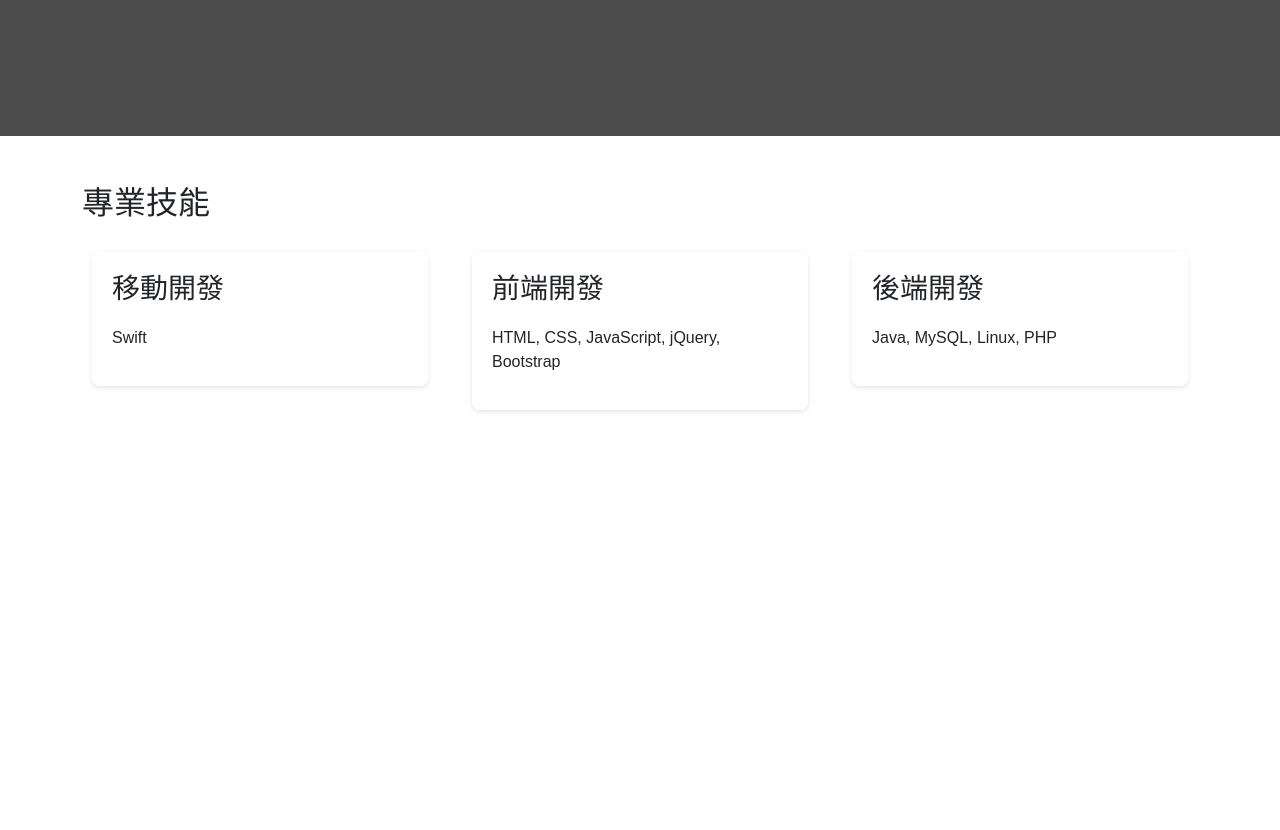
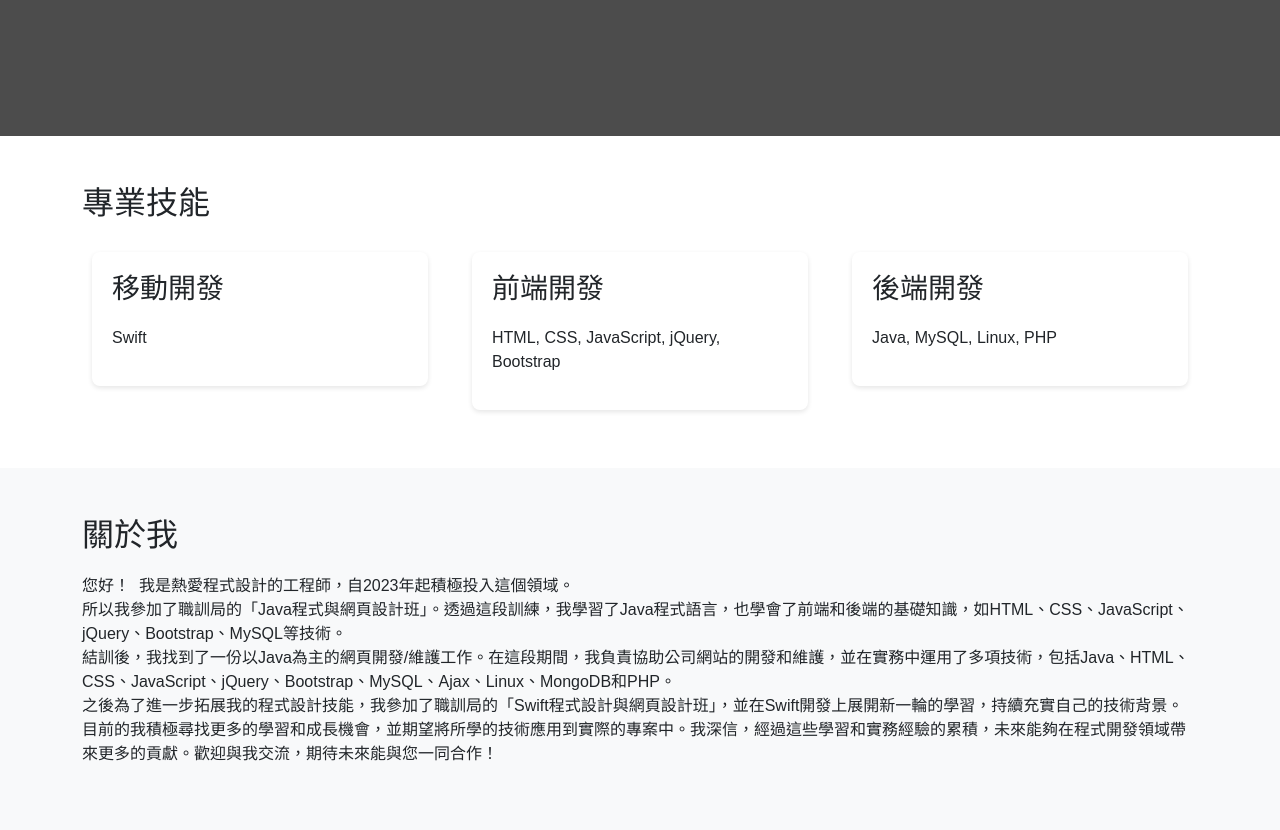
Before and after one commit to NeedMoreCrack/andy.github.io, a plain HTML site: page MyWeb/index.html in a window 1280 px wide. Shown: the part 664-1494 px from the top of the page. Before the commit the page ends 1132 px from the top, so only its background shows below. Drawn offline with Linux system fonts and the light colour scheme.

Commit message:
網頁測試

```diff
--- a/MyWeb/index.html
+++ b/MyWeb/index.html
@@ -11,7 +11,7 @@
     <!-- 導航欄 -->
     <nav class="navbar navbar-expand-lg navbar-dark bg-dark fixed-top">
         <div class="container">
-            <a class="navbar-brand" href="work.html">我的作品集</a>
+            <a class="navbar-brand" href="#">我的作品集</a>
             <button class="navbar-toggler" type="button" data-bs-toggle="collapse" data-bs-target="#navbarNav">
                 <span class="navbar-toggler-icon"></span>
             </button>
@@ -59,5 +59,19 @@
             </div>
         </div>
     </section>
+
+    <!-- 關於我區塊 -->
+    <section id="about" class="py-5 bg-light">
+        <div class="container">
+            <h2>關於我</h2>
+            <p>
+                您好！&nbsp;&nbsp;我是熱愛程式設計的工程師，自2023年起積極投入這個領域。<br>
+                所以我參加了職訓局的「Java程式與網頁設計班」。透過這段訓練，我學習了Java程式語言，也學會了前端和後端的基礎知識，如HTML、CSS、JavaScript、jQuery、Bootstrap、MySQL等技術。<br>
+                結訓後，我找到了一份以Java為主的網頁開發/維護工作。在這段期間，我負責協助公司網站的開發和維護，並在實務中運用了多項技術，包括Java、HTML、CSS、JavaScript、jQuery、Bootstrap、MySQL、Ajax、Linux、MongoDB和PHP。<br>
+                之後為了進一步拓展我的程式設計技能，我參加了職訓局的「Swift程式設計與網頁設計班」，並在Swift開發上展開新一輪的學習，持續充實自己的技術背景。<br>
+                目前的我積極尋找更多的學習和成長機會，並期望將所學的技術應用到實際的專案中。我深信，經過這些學習和實務經驗的累積，未來能夠在程式開發領域帶來更多的貢獻。歡迎與我交流，期待未來能與您一同合作！
+            </p>
+        </div>
+    </section>
 </body>
 </html>
```
